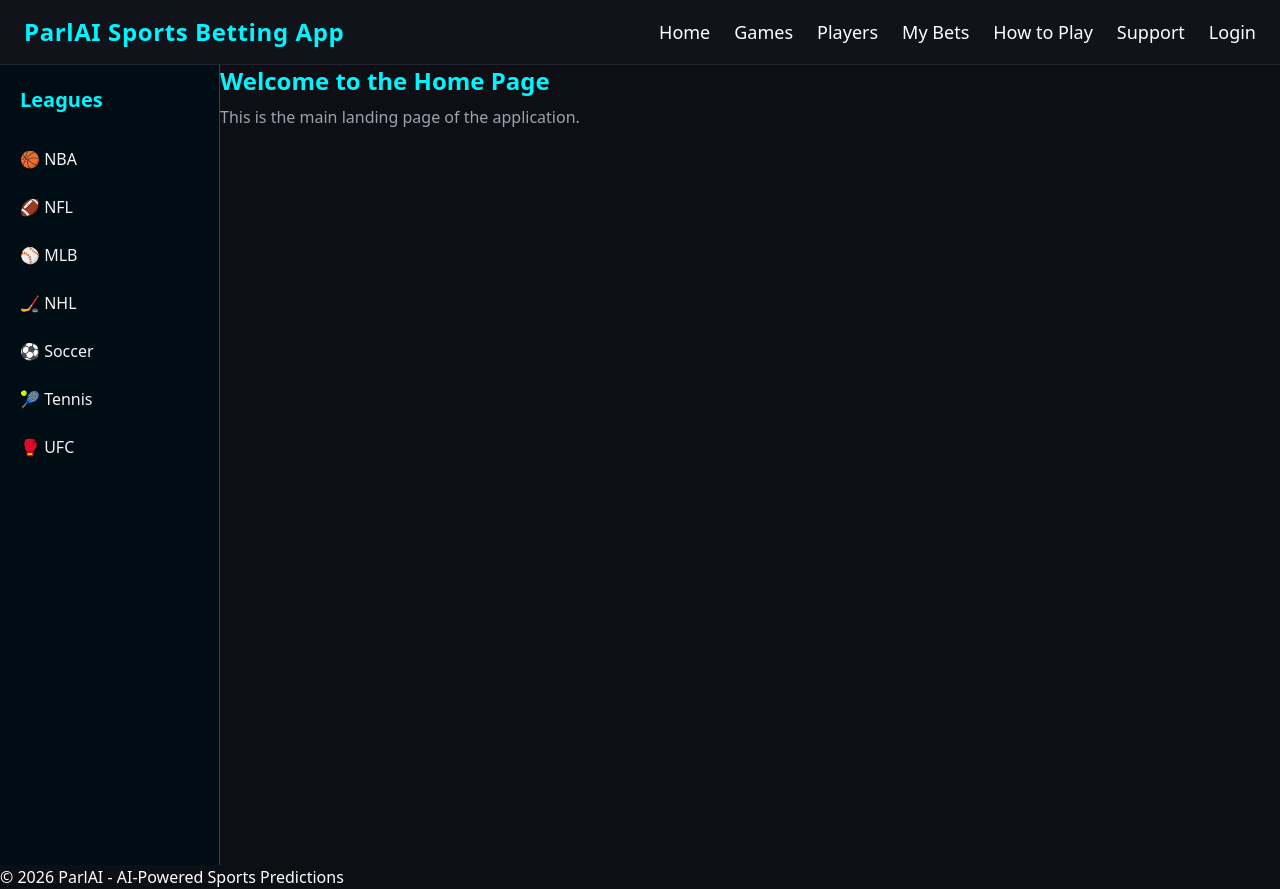
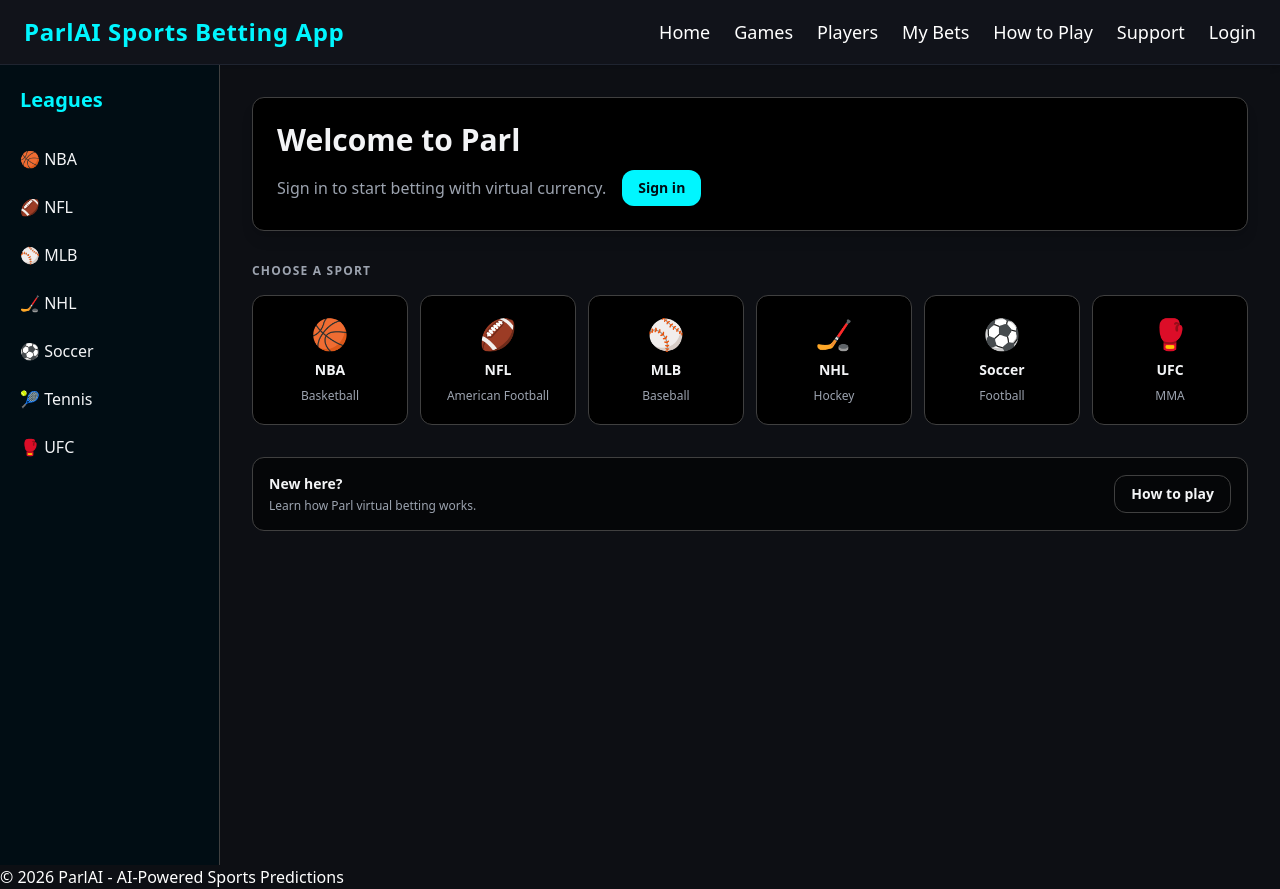
Before and after one commit to AmalSresh/491-ParlAI, a React app in the folder frontend/: page / in a window 1280 px wide. Built offline with nearby package versions, Linux system fonts and the light colour scheme; no server answers; the HTML template or start-up script is replaced by a standard one.

Commit message:
home page from TofuTom

```diff
--- a/frontend/src/pages/home.jsx
+++ b/frontend/src/pages/home.jsx
@@ -1,12 +1,102 @@
+import { Link } from 'react-router-dom';
+import { useAuth } from '../context/AuthContext';
+
+const SPORTS = [
+  { emoji: '🏀', name: 'NBA', path: '/nba', desc: 'Basketball' },
+  { emoji: '🏈', name: 'NFL', path: '/nfl', desc: 'American Football' },
+  { emoji: '⚾', name: 'MLB', path: '/mlb', desc: 'Baseball' },
+  { emoji: '🏒', name: 'NHL', path: '/hockey', desc: 'Hockey' },
+  { emoji: '⚽', name: 'Soccer', path: '/soccer', desc: 'Football' },
+  { emoji: '🥊', name: 'UFC', path: '/ufc', desc: 'MMA' },
+];
+
+function formatMoney(n) {
+  return Number(n).toLocaleString(undefined, { style: 'currency', currency: 'USD' });
+}
+
 export default function Home() {
+  const { user, isAuthenticated } = useAuth();
+
   return (
-    <div>
-      <h1 className="text-2xl font-bold text-sb-blue mb-2">
-        Welcome to the Home Page
-      </h1>
-      <p className="text-sb-muted">
-        This is the main landing page of the application.
-      </p>
+    <div className="w-full min-w-0 p-4 sm:p-8">
+      {/* Hero */}
+      <section className="rounded-xl border border-sb-border bg-sb-card p-6 mb-8 shadow-lg">
+        <h1 className="text-3xl font-extrabold text-sb-text mb-1">
+          {isAuthenticated
+            ? `Welcome back, ${user?.name ?? user?.email?.split('@')[0]}`
+            : 'Welcome to Parl'}
+        </h1>
+        {isAuthenticated ? (
+          <div className="flex items-center gap-4 mt-3 flex-wrap">
+            <div className="flex items-center gap-2">
+              <span className="text-sb-muted text-sm">Balance</span>
+              <span className="font-extrabold text-sb-blue text-xl">
+                {formatMoney(user?.balance ?? 0)}
+              </span>
+            </div>
+            <Link
+              to="/bets"
+              className="text-xs border border-sb-border rounded-full px-3 py-1.5 text-sb-muted hover:border-sb-blue hover:text-sb-text transition-colors no-underline"
+            >
+              View my bets →
+            </Link>
+            <Link
+              to="/profile"
+              className="text-xs border border-sb-border rounded-full px-3 py-1.5 text-sb-muted hover:border-sb-blue hover:text-sb-text transition-colors no-underline"
+            >
+              Profile →
+            </Link>
+          </div>
+        ) : (
+          <div className="flex items-center gap-4 mt-3 flex-wrap">
+            <p className="text-sb-muted m-0">
+              Sign in to start betting with virtual currency.
+            </p>
+            <Link
+              to="/login"
+              className="rounded-xl bg-sb-blue text-sb-dark px-4 py-2 text-sm font-extrabold no-underline hover:opacity-90 transition-opacity"
+            >
+              Sign in
+            </Link>
+          </div>
+        )}
+      </section>
+
+      {/* Sports grid */}
+      <section>
+        <h2 className="text-xs font-bold uppercase tracking-widest text-sb-muted mb-4">
+          Choose a sport
+        </h2>
+        <div className="grid grid-cols-2 sm:grid-cols-3 lg:grid-cols-6 gap-3">
+          {SPORTS.map((s) => (
+            <Link
+              key={s.name}
+              to={s.path}
+              className="rounded-xl border border-sb-border bg-sb-card p-5 flex flex-col items-center gap-2 hover:border-sb-blue hover:bg-sb-blue/5 transition-colors no-underline"
+            >
+              <span className="text-3xl">{s.emoji}</span>
+              <span className="font-extrabold text-sb-text text-sm">{s.name}</span>
+              <span className="text-xs text-sb-muted">{s.desc}</span>
+            </Link>
+          ))}
+        </div>
+      </section>
+
+      {/* How to play nudge */}
+      <section className="mt-8 rounded-xl border border-sb-border bg-sb-bg/60 p-4 flex items-center justify-between gap-4 flex-wrap">
+        <div>
+          <div className="font-extrabold text-sb-text text-sm">New here?</div>
+          <div className="text-sb-muted text-xs mt-1">
+            Learn how Parl virtual betting works.
+          </div>
+        </div>
+        <Link
+          to="/how-to-play"
+          className="rounded-xl border border-sb-border px-4 py-2 text-sm font-extrabold text-sb-text hover:border-sb-blue transition-colors no-underline"
+        >
+          How to play
+        </Link>
+      </section>
     </div>
   );
 }
```
